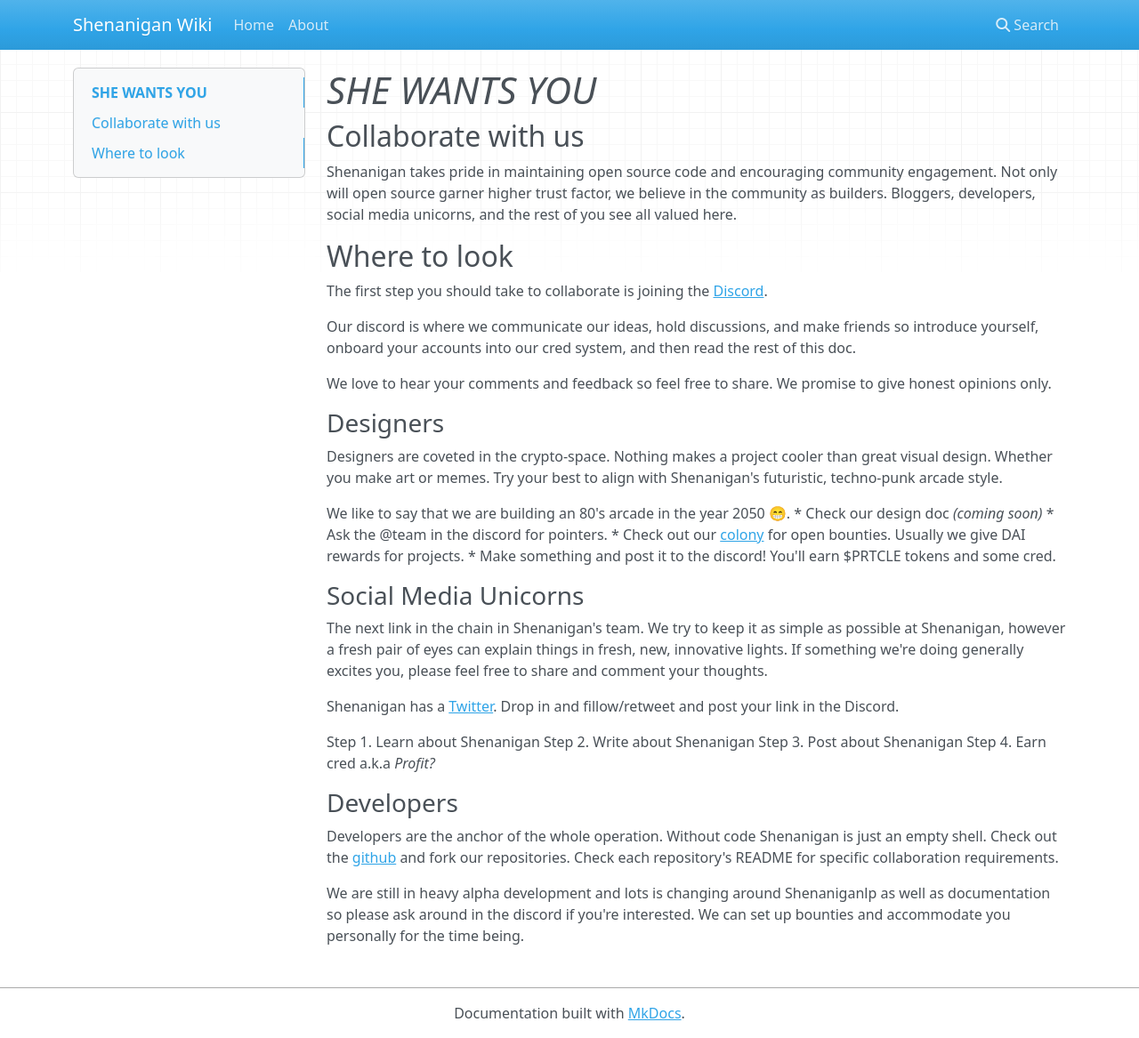
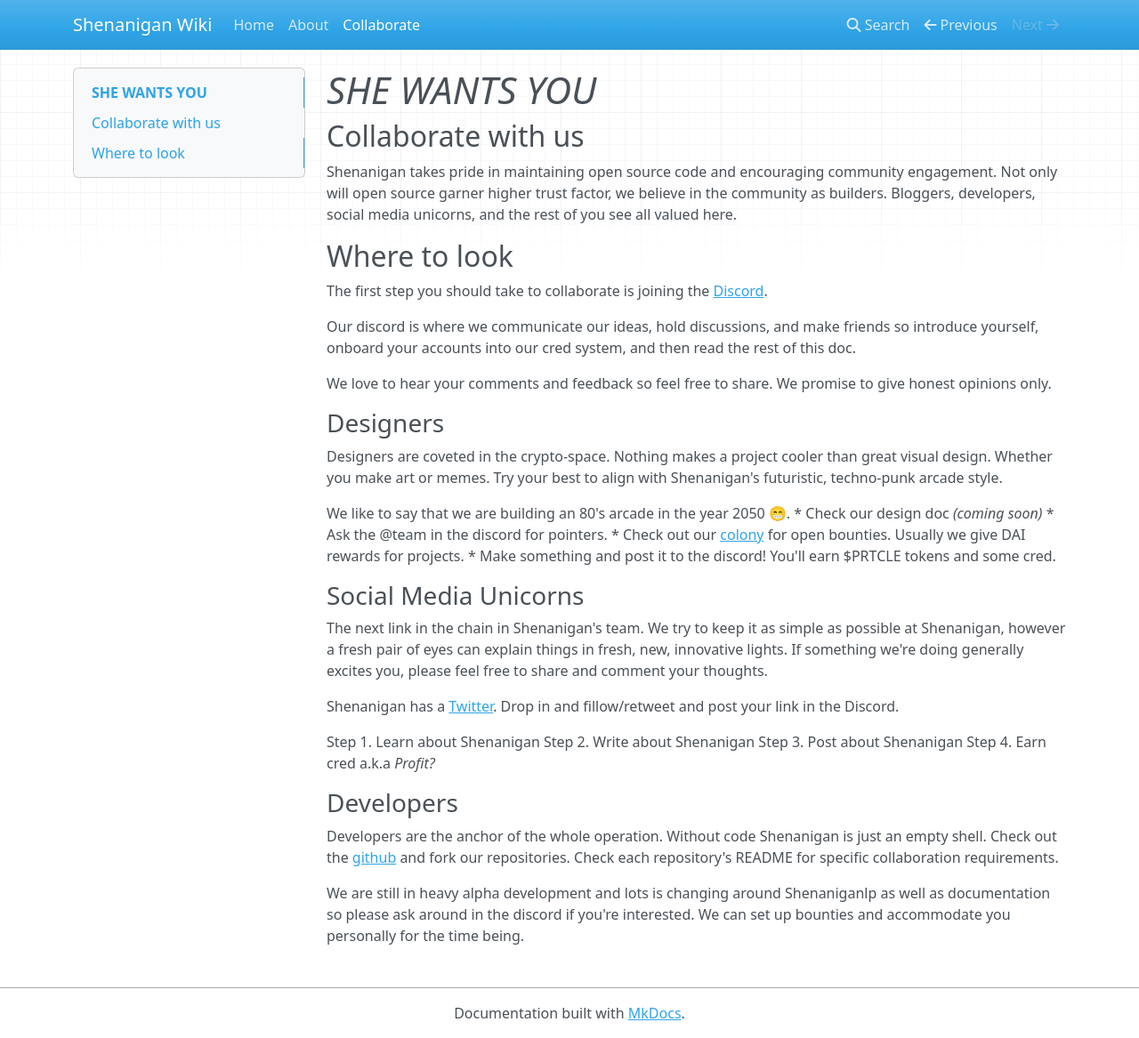
Before and after one commit to ShenaniganDApp/docs, an MkDocs documentation site: the page built from docs/Collaboration.md, in a window 1280 px wide and 1167 px high. Shown: the whole window at 89% size. Built offline with MkDocs 1.6.1, drawn with Linux system fonts in a browser that asks for light colours; nearby versions of some CDN libraries; some of the changed lines change nothing that is shown.

Commit message:
Update mkdocs.yml

```diff
--- a/mkdocs.yml
+++ b/mkdocs.yml
@@ -2,3 +2,4 @@ site_name: Shenanigan Wiki
 nav:
     - Home: index.md
     - About: about.md
+    - Collaborate: Collaboration.md
```
